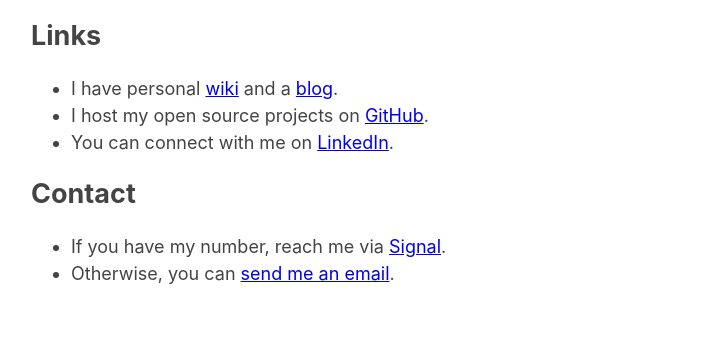
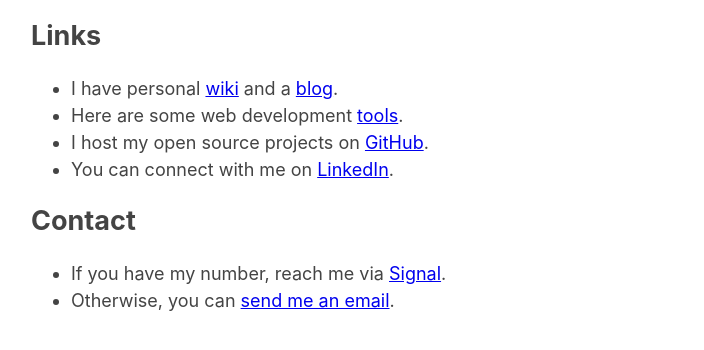
Before and after one commit to krmbzds/landing, a plain HTML site: page index.html in a window 1280 px wide. Shown: the part 388-738 px from the top of the page, without its empty margins (284-988 px from the left). Drawn offline with Linux system fonts and the light colour scheme.

Commit message:
Add tools link

```diff
--- a/index.html
+++ b/index.html
@@ -32,6 +32,11 @@
     </li>
 
     <li>
+      Here are some web development
+      <a target="blank" href="https://tools.kerembozdas.com">tools</a>.
+    </li>
+
+    <li>
       I host my open source projects on <a target="blank" href="https://github.com/krmbzds">GitHub</a>.
     </li>
 
```
